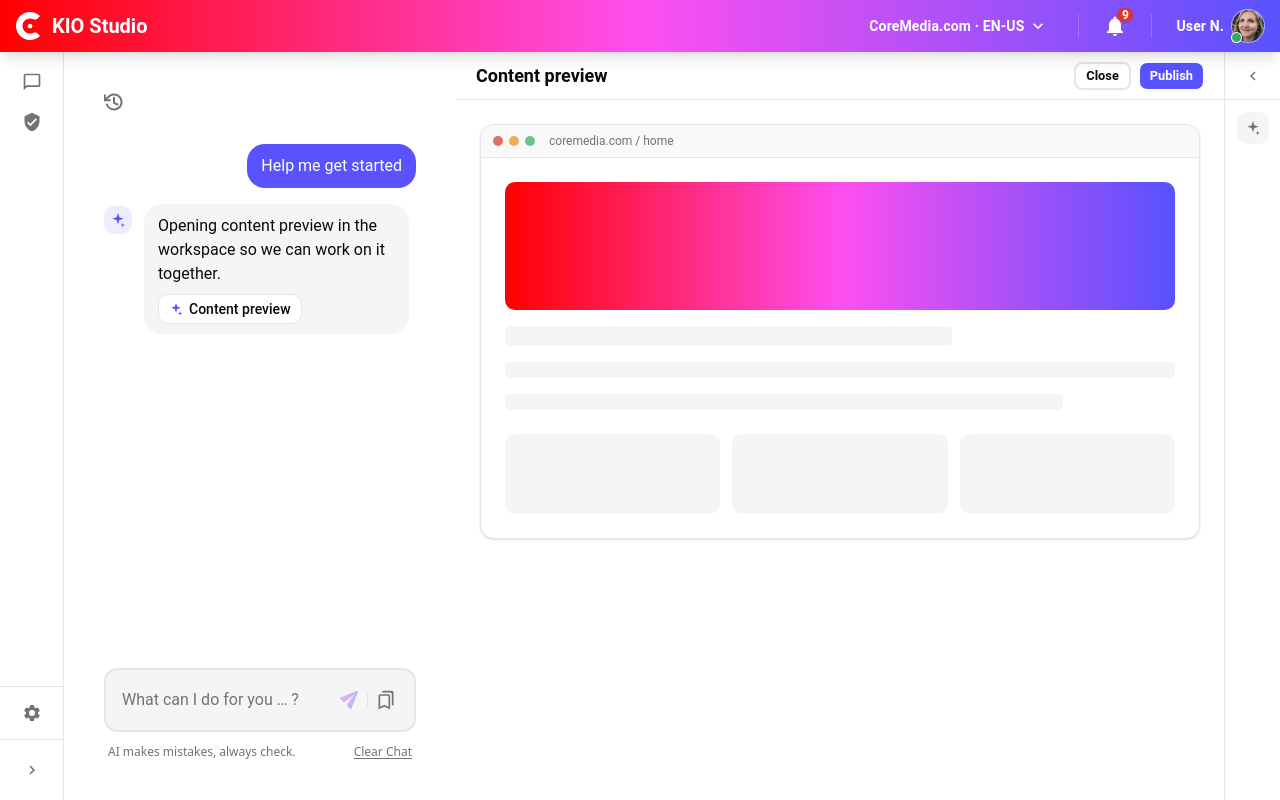
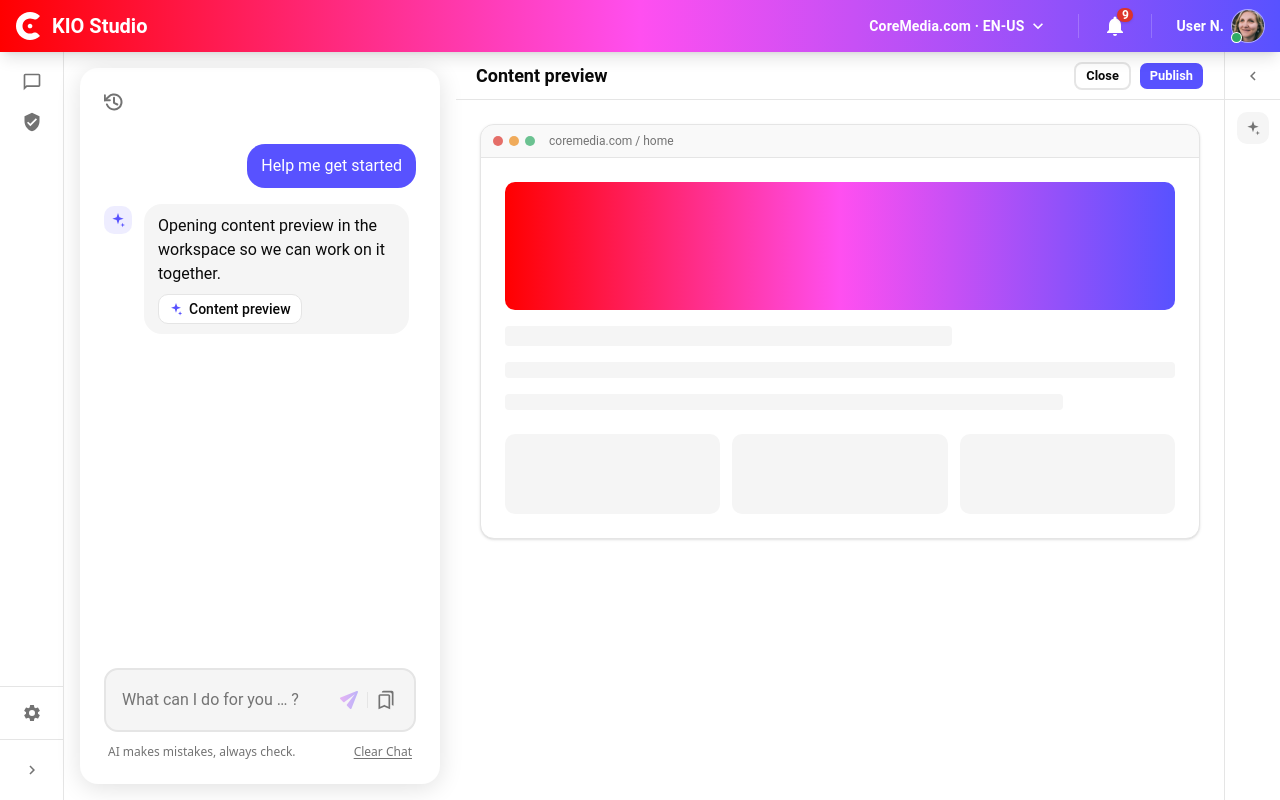
Before and after one commit to JonasASchmidt-CM/kio-studio, a React (Vite) app: page / in a window 1280 px wide. Both pictures are taken after a click on the button "Help me get started". Built offline with nearby package versions, Linux system fonts and the light colour scheme.

Commit message:
feat(tokens): Phase 0 — semantic tier, neutral.0/950, chart colors, shadow.card, dark mode via semantic layer

```diff
--- /dev/null
+++ b/claude_desktop_settings.json
@@ -0,0 +1 @@
+"/opt/homebrew/bin/rtk"
--- a/src/index.css
+++ b/src/index.css
@@ -4,16 +4,14 @@
 @import '@fontsource-variable/dm-sans';
 @import '@fontsource/roboto/400.css';
 @import '@fontsource/roboto/500.css';
-/* KIO design tokens (generated from tokens/tokens.json by Style Dictionary).
-   Defines the `--kio-*` custom properties referenced below. */
 @import './styles/tokens.css';
 
 @custom-variant dark (&:is(.dark *));
 
 @theme inline {
-  /* Typography sourced from our tokens (DECISIONS.md D4). */
   --font-heading: var(--kio-font-family-heading);
   --font-sans: var(--kio-font-family-sans);
+  --shadow-card: var(--kio-shadow-card);
   --color-sidebar-ring: var(--sidebar-ring);
   --color-sidebar-border: var(--sidebar-border);
   --color-sidebar-accent-foreground: var(--sidebar-accent-foreground);
@@ -58,56 +56,54 @@
 }
 
 /*
- * Light theme. Core semantic vars are mapped onto KIO tokens (`--kio-*`) so the
- * whole UI themes from tokens/tokens.json. Vars still on raw oklch values
- * (card, popover, destructive, charts, sidebar, and the .dark block) are
- * intentionally left for the CoreMedia brand-token phase — see TODO.md.
+ * Light theme. All vars reference --kio-semantic-* tokens from tokens.json.
+ * No raw oklch values. Dark-mode overrides in .dark {} repoint the semantic
+ * layer; everything above automatically follows.
  */
 :root {
-  --background: var(--kio-color-semantic-background);
-  --foreground: var(--kio-color-semantic-foreground);
-  --card: oklch(1 0 0);
-  --card-foreground: oklch(0.145 0 0);
-  --popover: oklch(1 0 0);
-  --popover-foreground: oklch(0.145 0 0);
-  --primary: var(--kio-color-brand-primary);
-  --primary-foreground: var(--kio-color-brand-primary-foreground);
-  --secondary: var(--kio-color-neutral-100);
-  --secondary-foreground: var(--kio-color-neutral-900);
-  --muted: var(--kio-color-neutral-100);
-  --muted-foreground: var(--kio-color-neutral-500);
-  --accent: var(--kio-color-neutral-100);
-  --accent-foreground: var(--kio-color-neutral-900);
-  --destructive: var(--kio-color-severity-error);
-  --border: var(--kio-color-semantic-border);
-  --input: var(--kio-color-neutral-200);
-  --ring: var(--kio-color-neutral-400);
-  --chart-1: oklch(0.87 0 0);
-  --chart-2: oklch(0.556 0 0);
-  --chart-3: oklch(0.439 0 0);
-  --chart-4: oklch(0.371 0 0);
-  --chart-5: oklch(0.269 0 0);
+  --background:         var(--kio-semantic-surface-page);
+  --foreground:         var(--kio-semantic-text-primary);
+  --card:               var(--kio-semantic-surface-card);
+  --card-foreground:    var(--kio-semantic-text-primary);
+  --popover:            var(--kio-semantic-surface-popover);
+  --popover-foreground: var(--kio-semantic-text-primary);
+
+  --primary:            var(--kio-semantic-interactive-primary);
+  --primary-foreground: var(--kio-semantic-interactive-primary-fg);
+
+  --secondary:             var(--kio-semantic-surface-muted);
+  --secondary-foreground:  var(--kio-semantic-text-on-surface-primary);
+  --muted:                 var(--kio-semantic-surface-muted);
+  --muted-foreground:      var(--kio-semantic-text-secondary);
+  --accent:                var(--kio-semantic-surface-accent);
+  --accent-foreground:     var(--kio-semantic-text-on-surface-primary);
+
+  --destructive: var(--kio-semantic-status-error);
+  --success:     var(--kio-semantic-status-success);
+  --warning:     var(--kio-semantic-status-warning);
+  --info:        var(--kio-semantic-status-info);
+
+  --border: var(--kio-semantic-border-default);
+  --input:  var(--kio-semantic-border-default);
+  --ring:   var(--kio-semantic-interactive-ring);
+
+  --chart-1: var(--kio-color-chart-1);
+  --chart-2: var(--kio-color-chart-2);
+  --chart-3: var(--kio-color-chart-3);
+  --chart-4: var(--kio-color-chart-4);
+  --chart-5: var(--kio-color-chart-5);
+
   --radius: var(--kio-radius-lg);
-  --sidebar: oklch(0.985 0 0);
-  --sidebar-foreground: oklch(0.145 0 0);
-  --sidebar-primary: oklch(0.205 0 0);
-  --sidebar-primary-foreground: oklch(0.985 0 0);
-  --sidebar-accent: oklch(0.97 0 0);
-  --sidebar-accent-foreground: oklch(0.205 0 0);
-  --sidebar-border: oklch(0.922 0 0);
-  --sidebar-ring: oklch(0.708 0 0);
 
-  /* Severity (system-message) semantic vars, backed by tokens. Kept distinct
-     from the brand stops so functional reds/greens never read as brand;
-     constant across themes. */
-  --success: var(--kio-color-severity-success);
-  --warning: var(--kio-color-severity-warning);
-  --info: var(--kio-color-severity-neutral);
+  --sidebar:                    var(--kio-semantic-surface-sidebar);
+  --sidebar-foreground:         var(--kio-semantic-text-primary);
+  --sidebar-primary:            var(--kio-color-neutral-900);
+  --sidebar-primary-foreground: var(--kio-semantic-surface-page);
+  --sidebar-accent:             var(--kio-semantic-surface-muted);
+  --sidebar-accent-foreground:  var(--kio-semantic-text-on-surface-primary);
+  --sidebar-border:             var(--kio-semantic-border-default);
+  --sidebar-ring:               var(--kio-semantic-interactive-ring);
 
-  /* Brand gradient — composed from the three brand stops (tokens). The three
-     colors together ARE the main brand color; the app header uses this as its
-     background. The brand phase only needs to update color.brand.* in
-     tokens.json for this to follow. */
   --brand-gradient: linear-gradient(
     90deg,
     var(--kio-color-brand-red) 0%,
@@ -116,38 +112,34 @@
   );
 }
 
+/*
+ * Dark theme. Overrides the --kio-semantic-* layer only — no Tailwind vars
+ * set directly. Flip --kio-semantic-interactive-primary here once real dark
+ * brand tokens arrive.
+ */
 .dark {
-  --background: oklch(0.145 0 0);
-  --foreground: oklch(0.985 0 0);
-  --card: oklch(0.205 0 0);
-  --card-foreground: oklch(0.985 0 0);
-  --popover: oklch(0.205 0 0);
-  --popover-foreground: oklch(0.985 0 0);
-  --primary: oklch(0.922 0 0);
-  --primary-foreground: oklch(0.205 0 0);
-  --secondary: oklch(0.269 0 0);
-  --secondary-foreground: oklch(0.985 0 0);
-  --muted: oklch(0.269 0 0);
-  --muted-foreground: oklch(0.708 0 0);
-  --accent: oklch(0.269 0 0);
-  --accent-foreground: oklch(0.985 0 0);
-  --destructive: var(--kio-color-severity-error);
-  --border: oklch(1 0 0 / 10%);
-  --input: oklch(1 0 0 / 15%);
-  --ring: oklch(0.556 0 0);
-  --chart-1: oklch(0.87 0 0);
-  --chart-2: oklch(0.556 0 0);
-  --chart-3: oklch(0.439 0 0);
-  --chart-4: oklch(0.371 0 0);
-  --chart-5: oklch(0.269 0 0);
-  --sidebar: oklch(0.205 0 0);
-  --sidebar-foreground: oklch(0.985 0 0);
-  --sidebar-primary: oklch(0.488 0.243 264.376);
+  --kio-semantic-surface-page:    oklch(0.145 0 0);
+  --kio-semantic-surface-card:    oklch(0.205 0 0);
+  --kio-semantic-surface-popover: oklch(0.205 0 0);
+  --kio-semantic-surface-sidebar: oklch(0.205 0 0);
+  --kio-semantic-surface-muted:   oklch(0.269 0 0);
+  --kio-semantic-surface-accent:  oklch(0.269 0 0);
+
+  --kio-semantic-text-primary:             oklch(0.985 0 0);
+  --kio-semantic-text-secondary:           oklch(0.708 0 0);
+  --kio-semantic-text-disabled:            oklch(0.439 0 0);
+  --kio-semantic-text-on-surface-primary:  oklch(0.985 0 0);
+
+  --kio-semantic-border-default: oklch(1 0 0 / 10%);
+  --kio-semantic-border-subtle:  oklch(1 0 0 / 6%);
+  --kio-semantic-border-strong:  oklch(0.556 0 0);
+
+  --kio-semantic-interactive-primary:    oklch(0.922 0 0);
+  --kio-semantic-interactive-primary-fg: oklch(0.205 0 0);
+  --kio-semantic-interactive-ring:       oklch(0.556 0 0);
+
+  --sidebar-primary:            oklch(0.488 0.243 264.376);
   --sidebar-primary-foreground: oklch(0.985 0 0);
-  --sidebar-accent: oklch(0.269 0 0);
-  --sidebar-accent-foreground: oklch(0.985 0 0);
-  --sidebar-border: oklch(1 0 0 / 10%);
-  --sidebar-ring: oklch(0.556 0 0);
 }
 
 @layer base {
@@ -159,8 +151,6 @@
   }
   html {
     @apply font-sans;
-    /* Crisper text: grayscale smoothing (via `antialiased` on body) plus
-       legibility-tuned rendering and no iOS auto-upscaling. */
     text-rendering: optimizeLegibility;
     -webkit-text-size-adjust: 100%;
   }
--- a/src/styles/tokens.css
+++ b/src/styles/tokens.css
@@ -11,6 +11,7 @@
   --kio-color-brand-accent-from: #d550f4; /** AI accent gradient start (magenta) — KIO avatar smile + send glyph. From the Figma KIO designs. */
   --kio-color-brand-accent-to: #6052fe; /** AI accent gradient end (violet) — pairs with accent-from. */
   --kio-color-brand-action-button-border: #d550f4; /** Action button border color (magenta accent). */
+  --kio-color-neutral-0: oklch(1 0 0); /** Pure white — surface/page background (light mode). */
   --kio-color-neutral-50: oklch(0.985 0 0);
   --kio-color-neutral-100: oklch(0.97 0 0);
   --kio-color-neutral-200: oklch(0.922 0 0);
@@ -21,14 +22,18 @@
   --kio-color-neutral-700: oklch(0.371 0 0);
   --kio-color-neutral-800: oklch(0.269 0 0);
   --kio-color-neutral-900: oklch(0.205 0 0);
+  --kio-color-neutral-950: oklch(0.145 0 0); /** Near-black — primary text (light mode), page background (dark mode). */
   --kio-color-base-white: #ffffff; /** Pure white — on-gradient text, icon fills, separator tint base. */
   --kio-color-base-black: #000000; /** Pure black. */
-  --kio-color-semantic-background: oklch(1 0 0);
-  --kio-color-semantic-foreground: oklch(0.145 0 0);
   --kio-color-severity-error: #dd342b; /** Error / danger / destructive. From the Figma notification badge. */
   --kio-color-severity-success: #2fac66; /** Success / positive / online status. From the Figma avatar online indicator. */
   --kio-color-severity-warning: #ed8a19; /** Warning / caution (orange). */
   --kio-color-severity-neutral: #6b7280; /** Informational / neutral system message (grey). */
+  --kio-color-chart-1: oklch(0.646 0.222 41.116);
+  --kio-color-chart-2: oklch(0.6 0.118 184.704);
+  --kio-color-chart-3: oklch(0.398 0.07 227.392);
+  --kio-color-chart-4: oklch(0.828 0.189 84.429);
+  --kio-color-chart-5: oklch(0.769 0.188 70.08);
   --kio-spacing-1: 0.25rem;
   --kio-spacing-2: 0.5rem;
   --kio-spacing-3: 0.75rem;
@@ -71,6 +76,31 @@
   --kio-font-letter-spacing-tight: 0.01em;
   --kio-gradient-heading-blank-slate: linear-gradient(145.83423563990908deg, rgb(213, 80, 244) 2.0327%, rgb(96, 82, 254) 98.789%); /** Gradient for blank slate greeting text — magenta to violet. */
   --kio-gradient-action-button-text: linear-gradient(133.65366819109892deg, rgb(213, 80, 244) 2.0327%, rgb(96, 82, 254) 98.789%); /** Gradient for action button text — magenta to violet, steeper angle. */
+  --kio-shadow-card: 0 4px 24px rgba(0,0,0,0.12); /** Card/panel drop shadow. */
   --kio-color-brand-primary: var(--kio-color-brand-violet); /** Primary action color — the cool end of the brand gradient. */
+  --kio-color-semantic-background: var(--kio-color-neutral-0);
+  --kio-color-semantic-foreground: var(--kio-color-neutral-950);
   --kio-color-semantic-border: var(--kio-color-neutral-200); /** Alias → neutral.200. Demonstrates DTCG references resolving through Style Dictionary. */
+  --kio-semantic-surface-page: var(--kio-color-neutral-0); /** App/page background. */
+  --kio-semantic-surface-card: var(--kio-color-neutral-0); /** Card and dialog backgrounds. */
+  --kio-semantic-surface-popover: var(--kio-color-neutral-0); /** Popover/dropdown background. */
+  --kio-semantic-surface-sidebar: var(--kio-color-neutral-50); /** Sidebar surface. */
+  --kio-semantic-surface-muted: var(--kio-color-neutral-100); /** Muted surface (hover states, secondary sections). */
+  --kio-semantic-surface-accent: var(--kio-color-neutral-100); /** Accent surface. */
+  --kio-semantic-text-primary: var(--kio-color-neutral-950); /** Primary text. */
+  --kio-semantic-text-secondary: var(--kio-color-neutral-500); /** Secondary/muted text. */
+  --kio-semantic-text-disabled: var(--kio-color-neutral-300); /** Disabled text. */
+  --kio-semantic-text-on-surface-primary: var(--kio-color-neutral-900); /** Text on muted surfaces. */
+  --kio-semantic-text-on-brand: var(--kio-color-base-white); /** Text on brand-gradient surfaces. */
+  --kio-semantic-border-default: var(--kio-color-neutral-200); /** Standard border. */
+  --kio-semantic-border-subtle: var(--kio-color-neutral-100); /** Subtle border. */
+  --kio-semantic-border-strong: var(--kio-color-neutral-400); /** Emphasized border. */
+  --kio-semantic-interactive-primary-hover: var(--kio-color-brand-primary-hover); /** Primary, hovered. */
+  --kio-semantic-interactive-primary-fg: var(--kio-color-brand-primary-foreground); /** Text on primary. */
+  --kio-semantic-interactive-ring: var(--kio-color-neutral-400); /** Focus ring. */
+  --kio-semantic-status-error: var(--kio-color-severity-error); /** Error/destructive. */
+  --kio-semantic-status-success: var(--kio-color-severity-success); /** Success. */
+  --kio-semantic-status-warning: var(--kio-color-severity-warning); /** Warning. */
+  --kio-semantic-status-info: var(--kio-color-severity-neutral); /** Informational. */
+  --kio-semantic-interactive-primary: var(--kio-color-brand-primary); /** Primary action color. */
 }
```
Also changed, not shown: tokens/tokens.json (+322 -64 lines), 2 other files (tests, documents, lock files or other folders).
